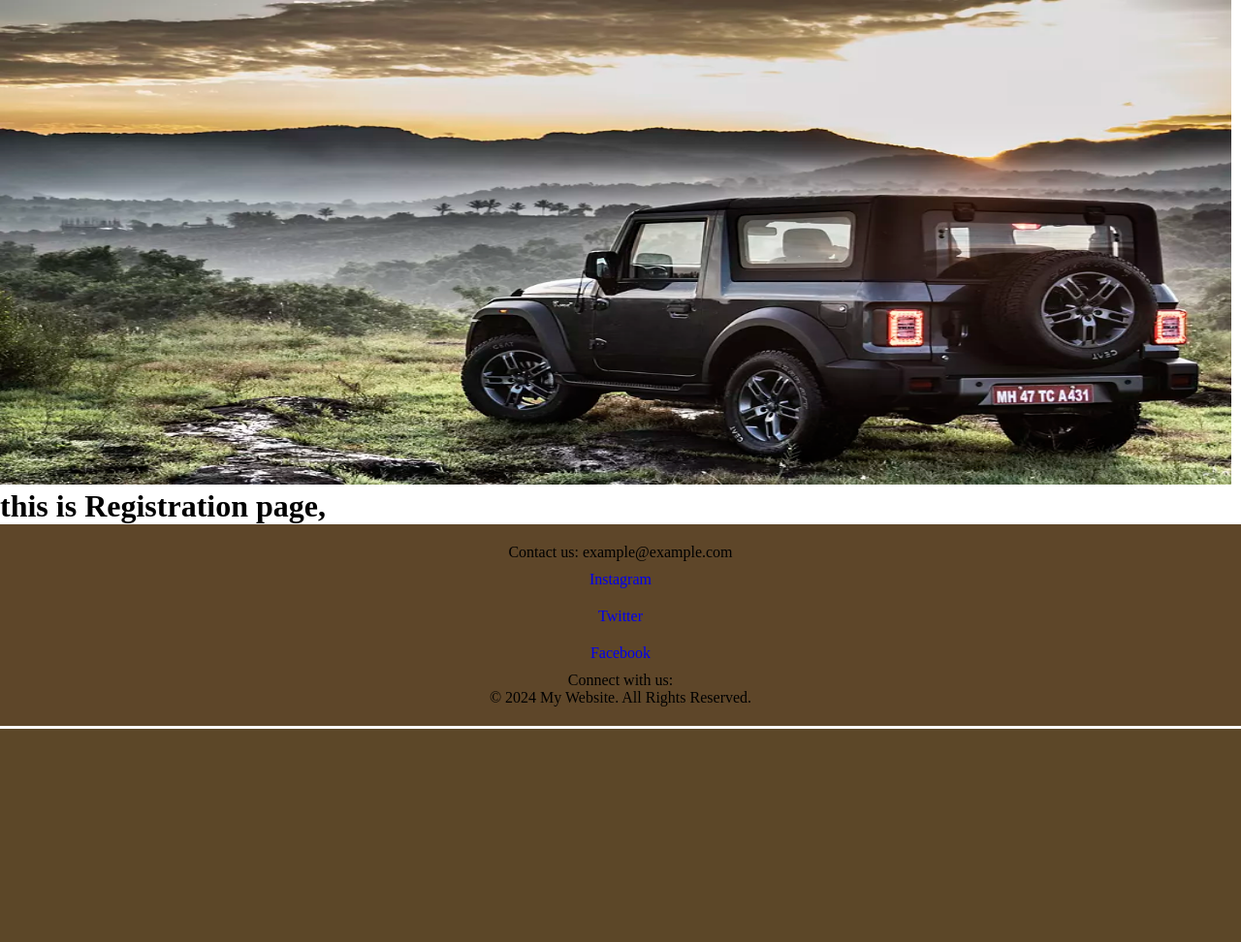
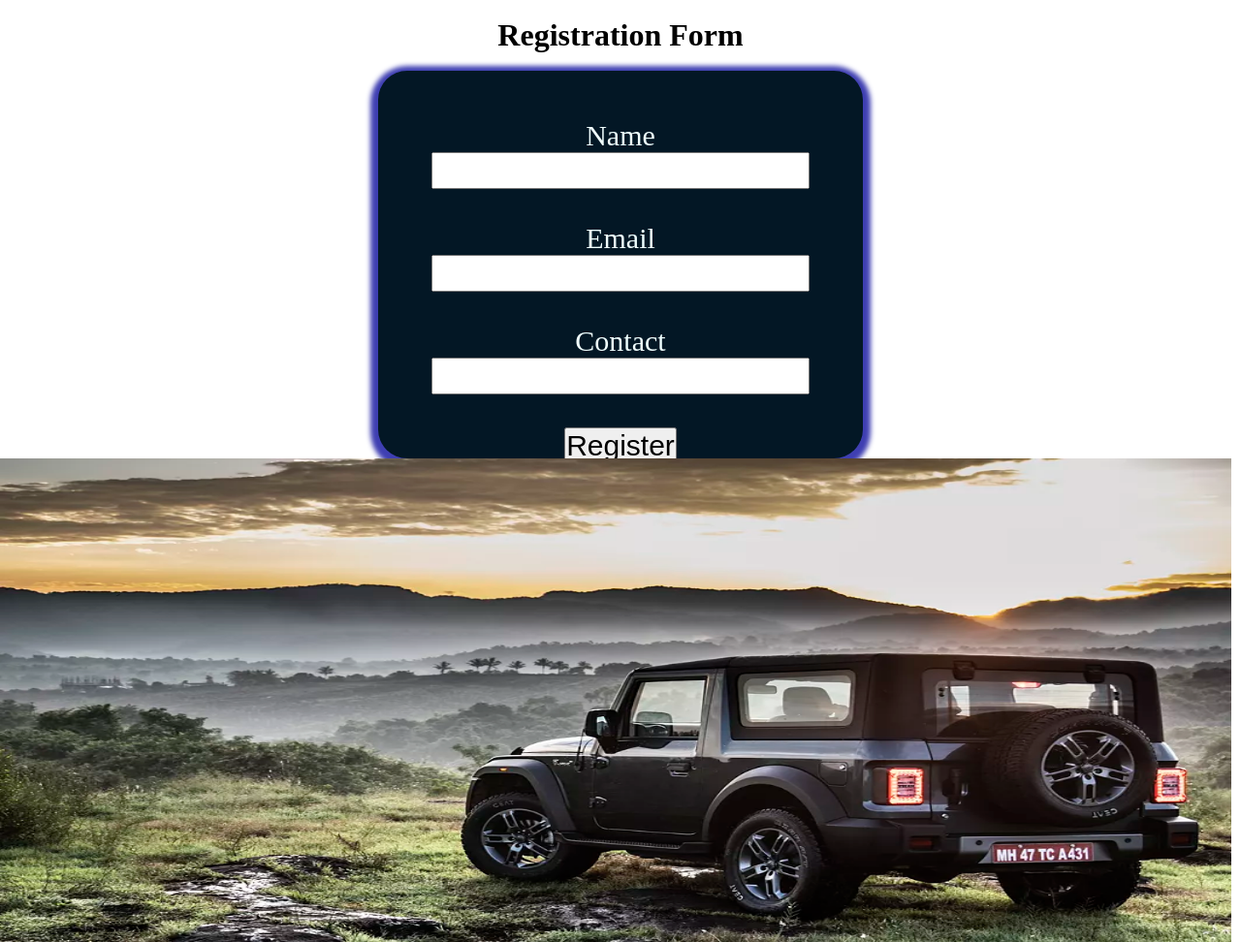
Before and after one commit to suryagurjar12/webside_cating, a Django app: page /registration in a window 1280 px wide. Shown: the part 48-1020 px from the top of the page at 97% size. Before the commit the page ends 800 px from the top, so only its background shows below. Run offline with Django 5.2, Linux system fonts and the light colour scheme; some libraries are stand-ins or nearby versions.

Commit message:
vedio add

```diff
--- a/project/app/static/css/index.css
+++ b/project/app/static/css/index.css
@@ -120,3 +120,24 @@
     .footer a:hover {
     text-decoration: underline;
     }
+
+    .video{
+        height: 500px;
+        width: 100%;
+        background-color: #777777;
+        display: flex;
+        justify-content: center;
+        align-items: center;
+        overflow:hidden ;
+    }
+.video video{
+    height: 800px;
+    width: 100%;
+
+
+}
+
+    .btn{
+        align-items: center;
+        background: #000;
+    }
--- a/project/app/templates/Services.html
+++ b/project/app/templates/Services.html
@@ -1,6 +1,9 @@
+
 {% extends 'base.html' %}
+{% load static %}
 
 {% block content %}
+<img  src="{% static 'images/body.jpg' %}" height="500px"width="1270px"alt='surya'>
 <h1> this is Services page,</h1>
 
  {% endblock %}
--- a/project/app/templates/about.html
+++ b/project/app/templates/about.html
@@ -1,6 +1,8 @@
 {% extends 'base.html' %}
+{% load static %}
 
 {% block content %}
+<img  src="{% static 'images/body.jpg' %}" height="500px"width="1270px"alt='surya'>
 <h1> this is About page,</h1>
 
  {% endblock %}
--- a/project/app/templates/base.html
+++ b/project/app/templates/base.html
@@ -25,7 +25,7 @@
 
 
 </div>
-<img  src="{% static 'images/body.jpg' %}" height="500px"width="1270px"alt='surya'>
+{% comment %} <img  src="{% static 'images/body.jpg' %}" height="500px"width="1270px"alt='surya'> {% endcomment %}
     </body>
     </html>
 
--- a/project/app/templates/contact.html
+++ b/project/app/templates/contact.html
@@ -1,6 +1,8 @@
 {% extends 'base.html' %}
+{% load static %}
 
 {% block content %}
+<img  src="{% static 'images/body.jpg' %}" height="500px"width="1270px"alt='surya'>
 <h1> this is contact page,</h1>
 
  {% endblock %}
--- a/project/app/templates/registration.html
+++ b/project/app/templates/registration.html
@@ -1,8 +1,90 @@
 
 
 {% extends 'base.html' %}
+{% load static %}
 
 {% block content %}
-<h1> this is Registration page,</h1>
+<!DOCTYPE html>
+<html lang="en">
+<head>
+  <style>
+    .home{
+      {% comment %} display: flex; {% endcomment %}
+      {% comment %} justify-content: center; {% endcomment %}
+      background-color: rgb(3, 23, 37);
+      border-radius: 30px;
+      box-shadow: 0px 3px 5px 8px  rgb(63, 63, 178);
+
+      font-size: 30px;
+      width: 500px;
+      height: 400px;
+      padding: 50px;
+      color: azure;
+
+
+    }
+
+
+    .home input{
+      font-size: 30px;
+    }
+    .h1{
+      justify-content: center;
+      display: flex;
+    }
+    .ky{
+      background-color: red;
+      {% comment %} text-align: center; {% endcomment %}
+      width: 300px;
+      /* margin-left: 50%; */
+    }
+    .submit{
+    color: black;
+    }
+    .submit.hover{
+      color: azure;
+      background-color: black;
+    }
+
+  </style>
+    <meta charset="UTF-8">
+    <meta name="viewport" content="width=device-width, initial-scale=1.0">
+    <title>Registration</title>
+
+
+</head>
+<body>
+  <form action="{% url 'registration' %}", method="post">
+   {% csrf_token %}
+    <br>
+
+    <h1 class="h1">Registration Form</h1>
+    <br>
+    <center>
+  <div class="home">
+
+         Name
+         <br>
+         <input type="text" name='name'>
+        <br>
+        <br>
+         Email
+         <br><input type="email" name='email'>
+        <br>
+        <br>
+        Contact
+        <br>
+        <input type="integer" name='contact'>
+        <br>
+        <br>
+       <div class="submit"> <input type="submit" value="Register" ></div>
+     </form>
+
+   </div>
+</center>
+</form>
+<img  src="{% static 'images/body.jpg' %}" height="500px"width="1270px"alt='surya'>
+</body>
+</html>
 
  {% endblock %}
--- a/project/app/urls.py
+++ b/project/app/urls.py
@@ -6,5 +6,6 @@
     path('Services/', Services, name='services'),
     path('about/', about, name='about'),
     path('contact/', contact, name='contact'),
-    path('registration',registration,name="registration")
+    path('registration',registration,name="registration"),
+    path('Show_Products/',showProduct,name="Show_Products")
 ]
--- a/project/app/views.py
+++ b/project/app/views.py
@@ -14,3 +14,7 @@
 
 def registration(request):
     return render(request,'registration.html')
+
+
+def showProduct(request):
+    return render(request,'ShowProduct.html')
```
Also changed, not shown: project/app/templates/ShowProduct.html (added, +53 -0 lines), project/app/templates/home.html (+12 -37 lines), 1 other file.
